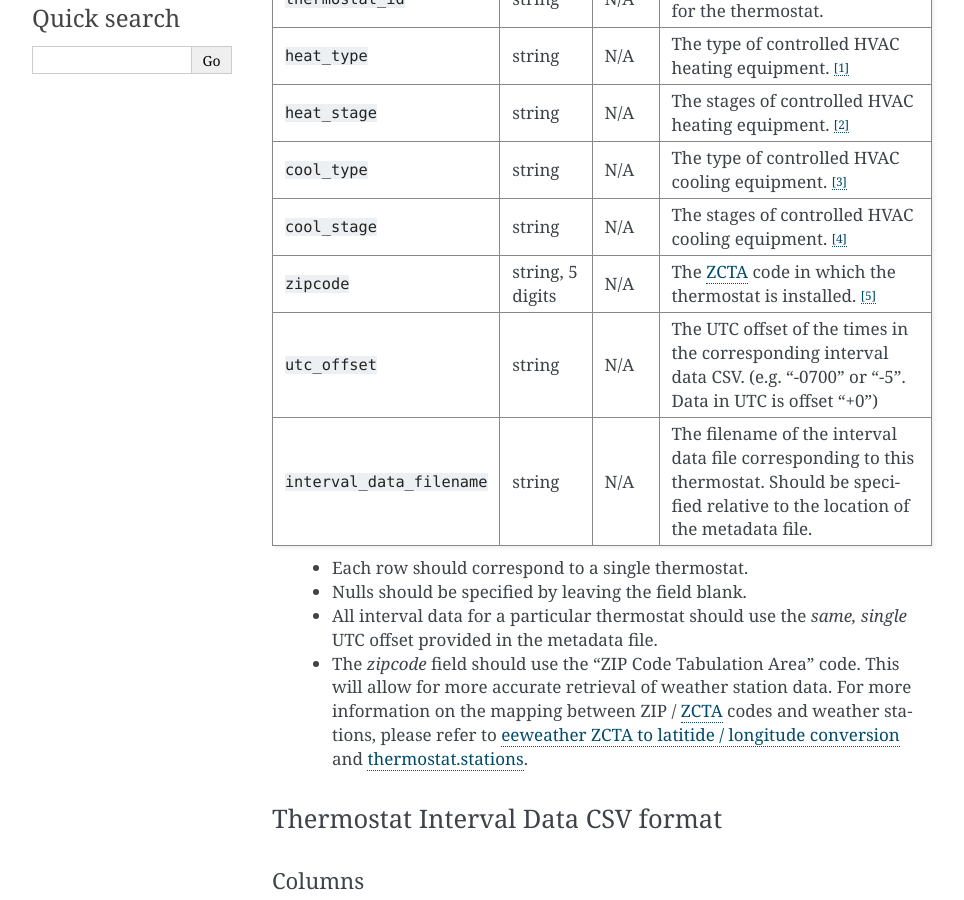
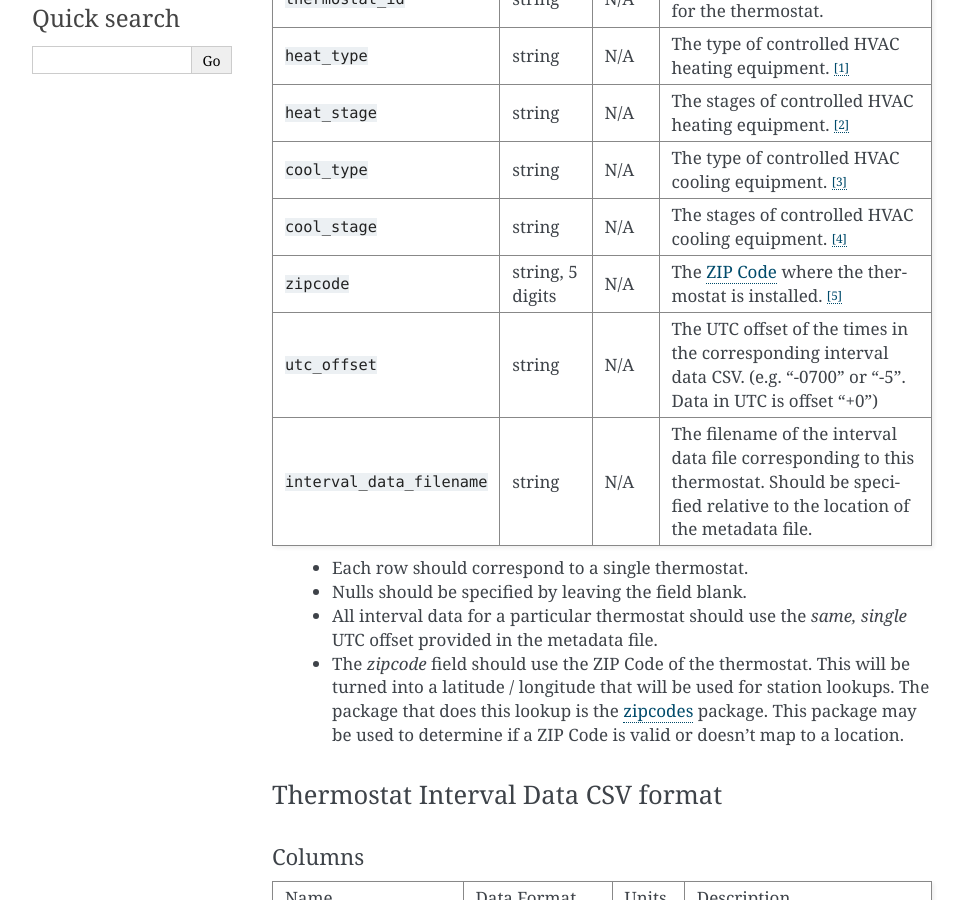
Before and after one commit to EPAENERGYSTAR/epathermostat, a Sphinx documentation site: the page built from docs/data_files.rst, in a window 1280 px wide and 900 px high, scrolled down 601 px. Shown: the whole window, without its empty margins (148-1112 px from the left). Built offline with Sphinx 7.4.7, drawn with Linux system fonts in a browser that asks for light colours; some of the changed text lies outside the part shown.

Commit message:
Changing ZCTA to ZIP Code

```diff
--- a/docs/data_files.rst
+++ b/docs/data_files.rst
@@ -30,7 +30,7 @@ Name                           Data Format      Units Description
 :code:`heat_stage`             string           N/A   The stages of controlled HVAC heating equipment. [#]_
 :code:`cool_type`              string           N/A   The type of controlled HVAC cooling equipment. [#]_
 :code:`cool_stage`             string           N/A   The stages of controlled HVAC cooling equipment. [#]_
-:code:`zipcode`                string, 5 digits N/A   The `ZCTA`_ code in which the thermostat is installed. [#]_
+:code:`zipcode`                string, 5 digits N/A   The `ZIP Code`_ where the thermostat is installed. [#]_
 :code:`utc_offset`             string           N/A   The UTC offset of the times in the corresponding interval data CSV. (e.g. "-0700" or "-5". Data in UTC is offset "+0")
 :code:`interval_data_filename` string           N/A   The filename of the interval data file corresponding to this thermostat. Should be specified relative to the location of the metadata file.
 ============================== ================ ===== ===========
@@ -39,11 +39,7 @@ Name                           Data Format      Units Description
  - Nulls should be specified by leaving the field blank.
  - All interval data for a particular thermostat should use the *same, single*
    UTC offset provided in the metadata file.
- - The `zipcode` field should use the "ZIP Code Tabulation Area" code. This
-   will allow for more accurate retrieval of weather station data. For more
-   information on the mapping between ZIP / `ZCTA`_ codes and weather stations,
-   please refer to `eeweather ZCTA to latitide / longitude conversion`_ and
-   :ref:`thermostat.stations`.
+ - The `zipcode` field should use the ZIP Code of the thermostat. This will be turned into a latitude / longitude that will be used for station lookups. The package that does this lookup is the `zipcodes`_ package. This package may be used to determine if a ZIP Code is valid or doesn't map to a location.
 
 Thermostat Interval Data CSV format
 ~~~~~~~~~~~~~~~~~~~~~~~~~~~~~~~~~~~
@@ -137,9 +133,7 @@ Name                         Data Format                      Units   Descriptio
 .. [#] Will be used for matching with a weather station that provides external
    dry-bulb temperature data. This temperature data will be used to determine
    the bounds of the heating and cooling season over which metrics will be
-   computed. For more information on the mapping between ZIP / `ZCTA`_ codes and
-   weather stations, please refer to `eeweather ZCTA to latitide / longitude conversion`_
-   and :ref:`thermostat.stations`.
+   computed.
 
 .. [#] Previous versions of this software had each row as one daily result. This version changes this to use hourly rows instead.
 
@@ -349,8 +343,6 @@ grouped by climate zone. Heavier weights are applied to results in climate
 zones which tend to have longer runtimes. Weightings used are
 available :download:`for download <../thermostat/resources/NationalAverageClimateZoneWeightings.csv>`.
 
-.. _ZCTA: http://www.census.gov/programs-surveys/geography/guidance/geo-areas/zctas.html
-.. _eeweather ZCTA to latitide / longitude conversion: http://eeweather.openee.io/en/latest/advanced.html#zcta-to-latitude-longitude-conversion
 .. _eeweather: http://eeweather.openee.io/en/latest/index.html
 
 .. _thermostat-import-errors:
@@ -370,3 +362,6 @@ Columns
 
     ":code:`thermostat_id`", "Thermostat ID"
     ":code:`error`", "Error message for the thermostat"
+
+.. _ZIP Code: https://www.unitedstateszipcodes.org/
+.. _zipcodes: https://pypi.org/project/zipcodes/
```
Also changed, not shown: docs/common_issues.rst (+4 -5 lines), docs/tutorial.rst (+0 -11 lines), 3 other files.
